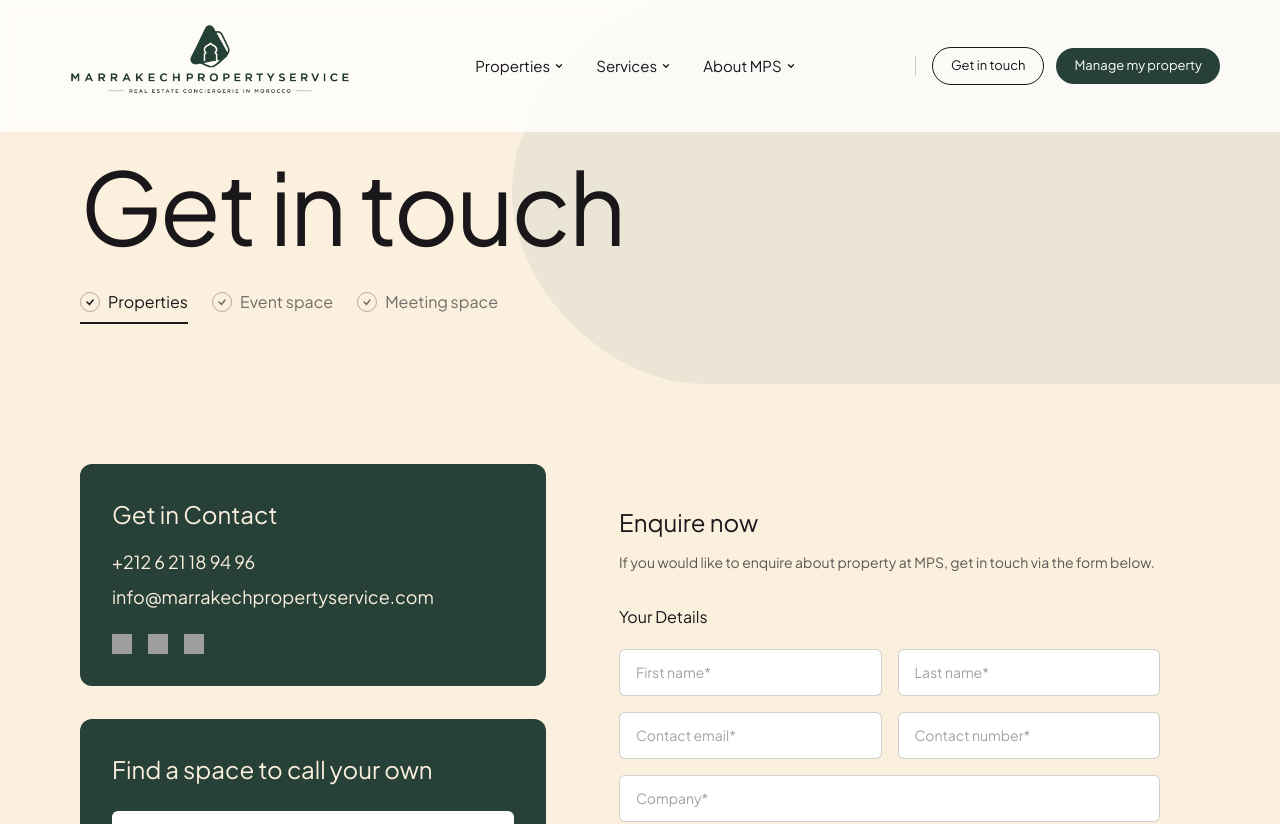
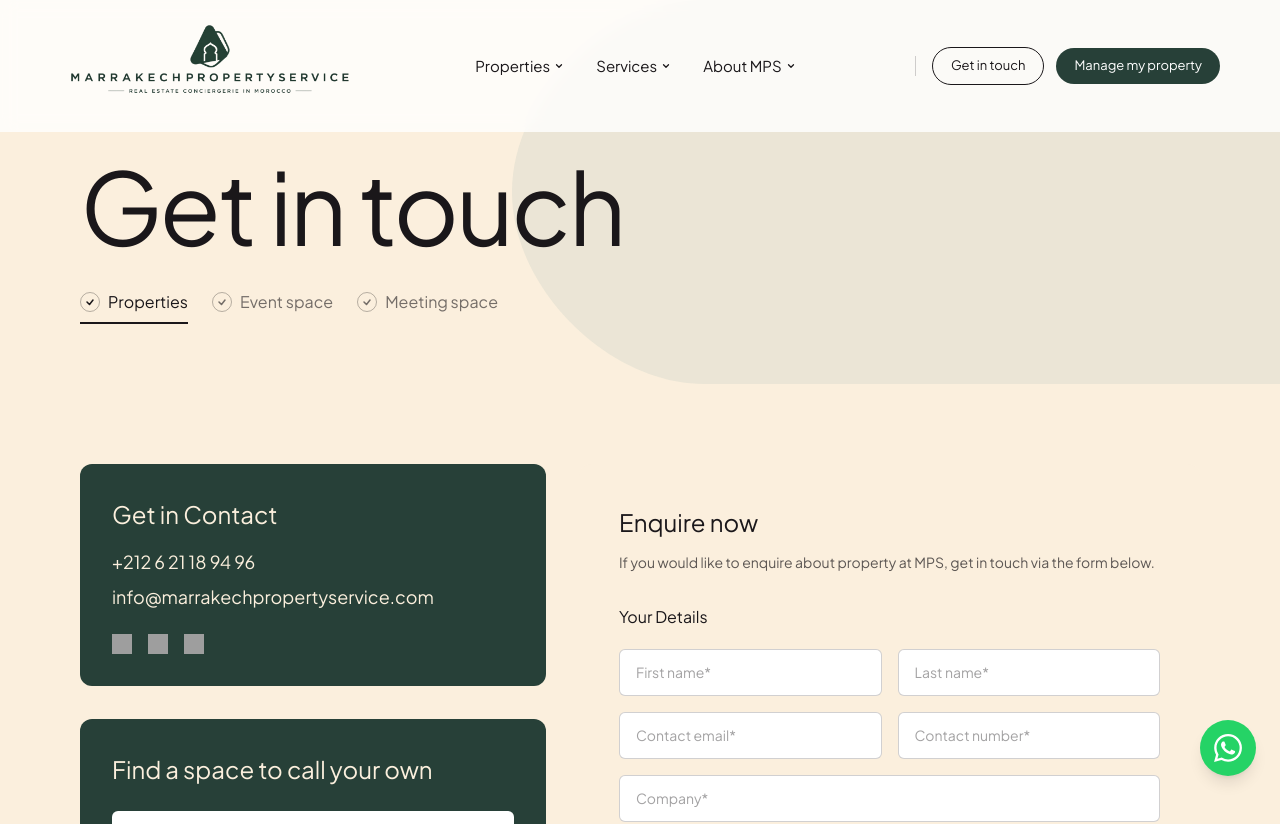
Before and after one commit to Dexter53Ma/Mps-real, a Next.js app: page /enquire in a window 1280 px wide. Shown: the top 824 px of the page. Built offline with nearby package versions, Linux system fonts and the light colour scheme; grey boxes are pictures that could not be loaded.

Commit message:
Add back-to-top and WhatsApp chat floating buttons

```diff
--- a/src/app/layout.tsx
+++ b/src/app/layout.tsx
@@ -1,5 +1,6 @@
 import type { Metadata } from "next";
 import { Inter, Plus_Jakarta_Sans } from "next/font/google";
+import { BackToTop, WhatsAppButton } from "@/components/FloatingButtons";
 import "./globals.css";
 
 const inter = Inter({
@@ -35,7 +36,11 @@
 }>) {
   return (
     <html lang="en" className={`${inter.variable} ${jakarta.variable} h-full`}>
-      <body className="min-h-full flex flex-col">{children}</body>
+      <body className="min-h-full flex flex-col">
+        {children}
+        <BackToTop />
+        <WhatsAppButton />
+      </body>
     </html>
   );
 }
--- /dev/null
+++ b/src/components/FloatingButtons.tsx
@@ -0,0 +1,72 @@
+"use client";
+
+import { useState, useEffect } from "react";
+
+export function BackToTop() {
+  const [visible, setVisible] = useState(false);
+
+  useEffect(() => {
+    const onScroll = () => setVisible(window.scrollY > 400);
+    window.addEventListener("scroll", onScroll, { passive: true });
+    return () => window.removeEventListener("scroll", onScroll);
+  }, []);
+
+  if (!visible) return null;
+
+  return (
+    <button
+      onClick={() => window.scrollTo({ top: 0, behavior: "smooth" })}
+      aria-label="Back to top"
+      className="fixed bottom-6 left-6 z-50 w-12 h-12 rounded-full bg-storey-dark text-white flex items-center justify-center shadow-lg hover:bg-storey-forest transition-colors duration-300"
+    >
+      <svg xmlns="http://www.w3.org/2000/svg" width="20" height="20" viewBox="0 0 24 24" fill="none" stroke="currentColor" strokeWidth="2" strokeLinecap="round" strokeLinejoin="round">
+        <path d="M18 15l-6-6-6 6"/>
+      </svg>
+    </button>
+  );
+}
+
+export function WhatsAppButton() {
+  const [open, setOpen] = useState(false);
+
+  return (
+    <div className="fixed bottom-6 right-6 z-50">
+      {open && (
+        <div className="mb-3 w-72 bg-white rounded-2xl shadow-2xl overflow-hidden animate-fade-in-up">
+          <div className="bg-storey-forest p-4 text-white">
+            <p className="font-heading font-semibold text-lg">Chat with us</p>
+            <p className="text-sm opacity-90 mt-1">We typically reply in a few minutes</p>
+          </div>
+          <div className="p-4">
+            <p className="text-sm text-gray-600 mb-4">
+              Hello! How can we help you with your Marrakech property?
+            </p>
+            <a
+              href="https://wa.me/1234567890?text=Hello%2C%20I%27m%20interested%20in%20your%20properties"
+              target="_blank"
+              rel="noopener noreferrer"
+              className="block w-full bg-[#25D366] text-white text-center py-3 rounded-xl font-semibold hover:bg-[#20ba5a] transition-colors"
+            >
+              Open WhatsApp
+            </a>
+          </div>
+        </div>
+      )}
+      <button
+        onClick={() => setOpen(!open)}
+        aria-label="WhatsApp chat"
+        className="w-14 h-14 rounded-full bg-[#25D366] text-white flex items-center justify-center shadow-lg hover:bg-[#20ba5a] transition-colors duration-300"
+      >
+        {open ? (
+          <svg xmlns="http://www.w3.org/2000/svg" width="24" height="24" viewBox="0 0 24 24" fill="none" stroke="currentColor" strokeWidth="2" strokeLinecap="round" strokeLinejoin="round">
+            <path d="M18 6L6 18M6 6l12 12"/>
+          </svg>
+        ) : (
+          <svg xmlns="http://www.w3.org/2000/svg" width="28" height="28" viewBox="0 0 24 24" fill="currentColor">
+            <path d="M17.472 14.382c-.297-.149-1.758-.867-2.03-.967-.273-.099-.471-.148-.67.15-.197.297-.767.966-.94 1.164-.173.199-.347.223-.644.075-.297-.15-1.255-.463-2.39-1.475-.883-.788-1.48-1.761-1.653-2.059-.173-.297-.018-.458.13-.606.134-.133.298-.347.446-.52.149-.174.198-.298.298-.497.099-.198.05-.371-.025-.52-.075-.149-.669-1.612-.916-2.207-.242-.579-.487-.5-.669-.51-.173-.008-.371-.01-.57-.01-.198 0-.52.074-.792.372-.272.297-1.04 1.016-1.04 2.479 0 1.462 1.065 2.875 1.213 3.074.149.198 2.096 3.2 5.077 4.487.709.306 1.262.489 1.694.625.712.227 1.36.195 1.871.118.571-.085 1.758-.719 2.006-1.413.248-.694.248-1.289.173-1.413-.074-.124-.272-.198-.57-.347m-5.421 7.403h-.004a9.87 9.87 0 01-5.031-1.378l-.361-.214-3.741.982.998-3.648-.235-.374a9.86 9.86 0 01-1.51-5.26c.001-5.45 4.436-9.884 9.888-9.884 2.64 0 5.122 1.03 6.988 2.898a9.825 9.825 0 012.893 6.994c-.003 5.45-4.437 9.884-9.885 9.884m8.413-18.297A11.815 11.815 0 0012.05 0C5.495 0 .16 5.335.157 11.892c0 2.096.547 4.142 1.588 5.945L.057 24l6.305-1.654a11.882 11.882 0 005.683 1.448h.005c6.554 0 11.89-5.335 11.893-11.893a11.821 11.821 0 00-3.48-8.413z"/>
+          </svg>
+        )}
+      </button>
+    </div>
+  );
+}
```
